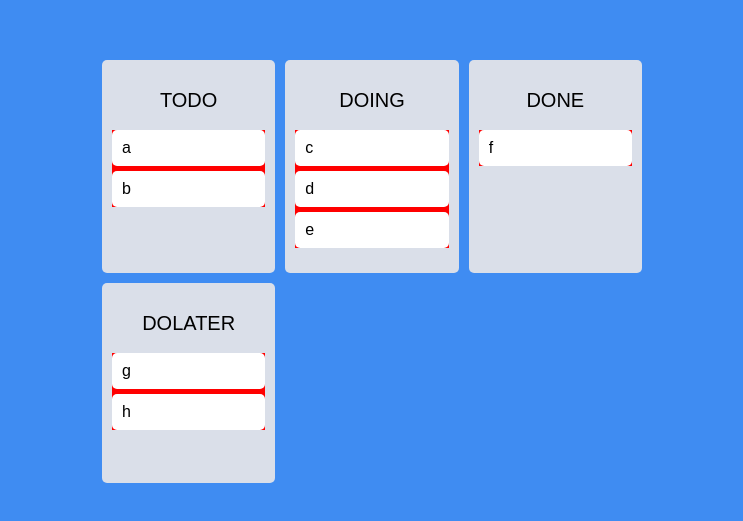
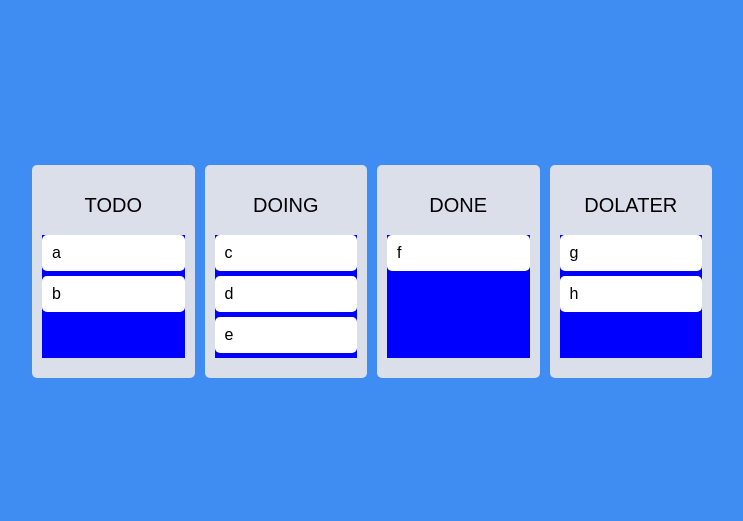
Before and after one commit to onetuks/todolist, a React (Create React App) app: page / in a window 1280 px wide. Shown: the part 129-650 px from the top of the page, without its empty margins (268-1011 px from the left). Built offline with nearby package versions, Linux system fonts and the light colour scheme.

Commit message:
#7.11 Droppable Snapshot

```diff
--- a/src/App.tsx
+++ b/src/App.tsx
@@ -12,7 +12,7 @@
   margin: 0 auto;
   justify-content: center;
   align-items: center;
-  max-width: 540px;
+  max-width: 680px;
   height: 100vh;
   width: 100%;
 `;
@@ -20,7 +20,7 @@
 const Boards = styled.div`
   display: grid;
   width: 100%;
-  grid-template-columns: repeat(3, 1fr);
+  grid-template-columns: repeat(4, 1fr);
   gap: 10px;
 `;
 
--- a/src/components/Board.tsx
+++ b/src/components/Board.tsx
@@ -8,6 +8,8 @@
   background-color: ${(props) => props.theme.boardColor};
   border-radius: 5px;
   min-height: 200px;
+  display: flex;
+  flex-direction: column;
 `;
 
 const Title = styled.h2`
@@ -16,6 +18,17 @@
   text-align: center;
   margin-bottom: 20px;
 `;
+
+const Area = styled.div<IAreaProps>`
+  background-color: ${props => props.isDraggingOver ? "pink" : props.isDraggingFromThis ? "red" : "blue"};
+  flex-grow: 1;
+  transition: background-color .3s ease-in-out;
+`;
+
+interface IAreaProps {
+  isDraggingOver: boolean;
+  isDraggingFromThis: boolean;
+}
 
 interface IBoardProps {
   todos: string[];
@@ -27,17 +40,18 @@
     <Wrapper>
       <Title>{droppableId}</Title>
       <Droppable droppableId={droppableId}>
-        {(magic) => (
-          <div
-            style={{ backgroundColor: "red" }}
-            ref={magic.innerRef}
-            {...magic.droppableProps}
+        {(provided, snapshot) => (
+          <Area
+            isDraggingOver={snapshot.isDraggingOver}
+            isDraggingFromThis={Boolean(snapshot.draggingFromThisWith)}
+            ref={provided.innerRef}
+            {...provided.droppableProps}
           >
             {todos.map((todo, index) => (
               <DraggabbleCard key={todo} todo={todo} index={index} />
             ))}
-            {magic.placeholder}
-          </div>
+            {provided.placeholder}
+          </Area>
         )}
       </Droppable>
     </Wrapper>
```
